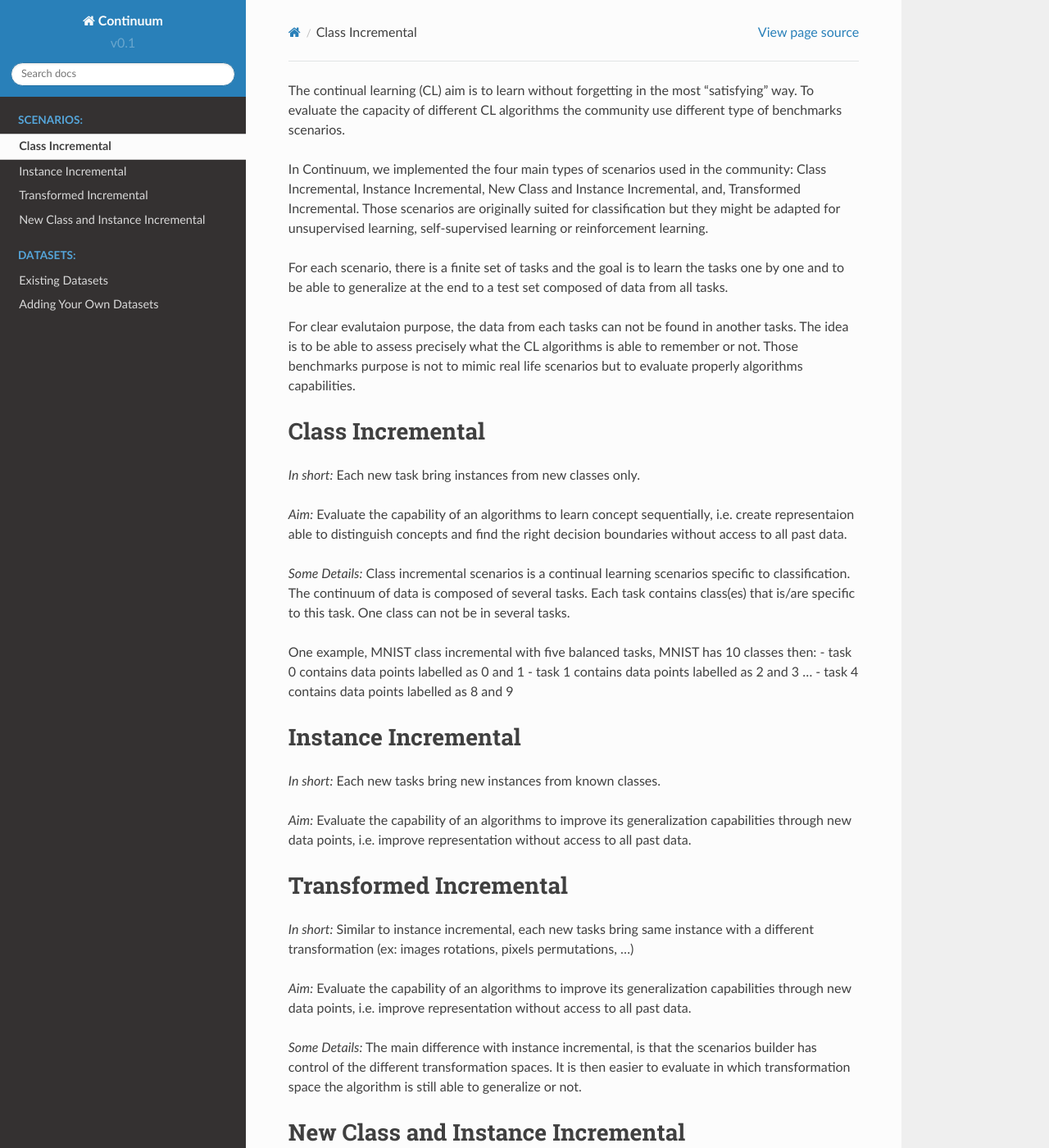
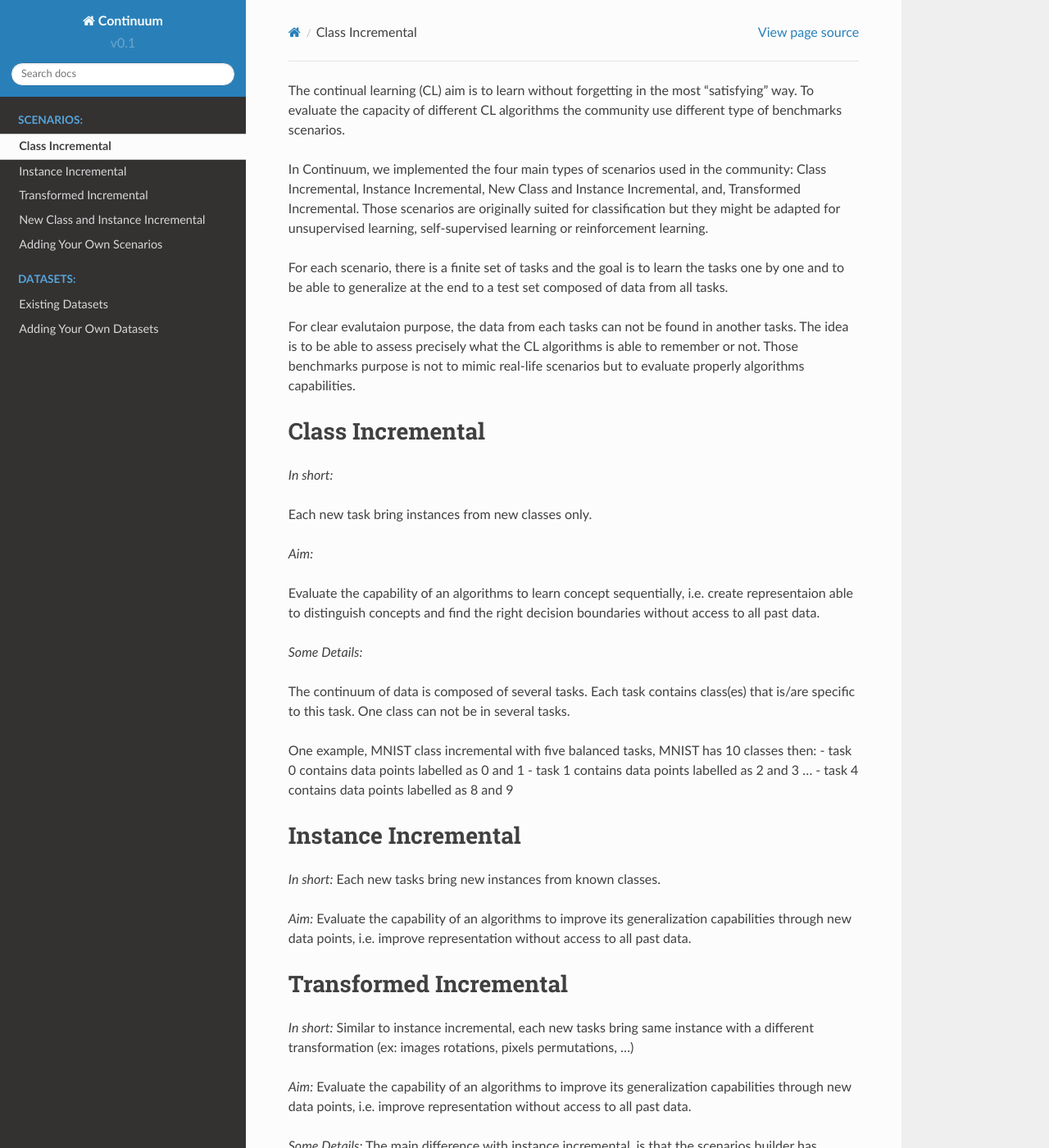
Before and after one commit to Continvvm/continuum, a Sphinx documentation site: the page built from docs/_tutorials/scenarios/scenario.rst, in a window 1280 px wide and 1400 px high. Shown: the whole window at 82% size. Built offline with Sphinx 7.4.7 and the Read the Docs theme 2.0.0, drawn with Linux system fonts in a browser that asks for light colours; some of the changed text lies outside the part shown.

Commit message:
documentation going forward

```diff
--- a/docs/_tutorials/datasets/dataset.rst
+++ b/docs/_tutorials/datasets/dataset.rst
@@ -1,7 +1,7 @@
 Existing Datasets
 -----------------
 
-TODO
+Most of the dataset used here come from [torchvision.dataset](https://pytorch.org/docs/stable/torchvision/datasets.html). Those datasets are then modified to create [continuum scenarios](https://continuum.readthedocs.io/en/latest/_tutorials/scenarios/scenario.html).
 
 
 Adding Your Own Datasets
--- a/docs/_tutorials/scenarios/scenario.rst
+++ b/docs/_tutorials/scenarios/scenario.rst
@@ -5,17 +5,22 @@
 
 For each scenario, there is a finite set of tasks and the goal is to learn the tasks one by one and to be able to generalize at the end to a test set composed of data from all tasks.
 
-For clear evalutaion purpose, the data from each tasks can not be found in another tasks. The idea is to be able to assess precisely what the CL algorithms is able to remember or not. Those benchmarks purpose is not to mimic real life scenarios but to evaluate properly algorithms capabilities.
+For clear evalutaion purpose, the data from each tasks can not be found in another tasks. The idea is to be able to assess precisely what the CL algorithms is able to remember or not. Those benchmarks purpose is not to mimic real-life scenarios but to evaluate properly algorithms capabilities.
 
 Class Incremental
 -----------------
 
-*In short:* Each new task bring instances from new classes only.
+*In short:*
 
-*Aim:* Evaluate the capability of an algorithms to learn concept sequentially, i.e. create representaion able to distinguish concepts and find the right decision boundaries without access to all past data.
+Each new task bring instances from new classes only.
+
+*Aim:*
+
+Evaluate the capability of an algorithms to learn concept sequentially, i.e. create representaion able to distinguish concepts and find the right decision boundaries without access to all past data.
 
 *Some Details:*
-Class incremental scenarios is a continual learning scenarios specific to classification. The continuum of data is composed of several tasks. Each task contains class(es) that is/are specific to this task. One class can not be in several tasks.
+
+The continuum of data is composed of several tasks. Each task contains class(es) that is/are specific to this task. One class can not be in several tasks.
 
 One example, MNIST class incremental with five balanced tasks, MNIST has 10 classes then:
 - task 0 contains data points labelled as 0 and 1
@@ -46,3 +51,8 @@
 *In short:* Each new task bring both instances from new classes and new instances from known classes.
 
 *Aim:* Evaluate the capability of an algorithms to both create new representation and improve existing ones.
+
+
+
+Adding Your Own Scenarios
+----------------------------------
```
